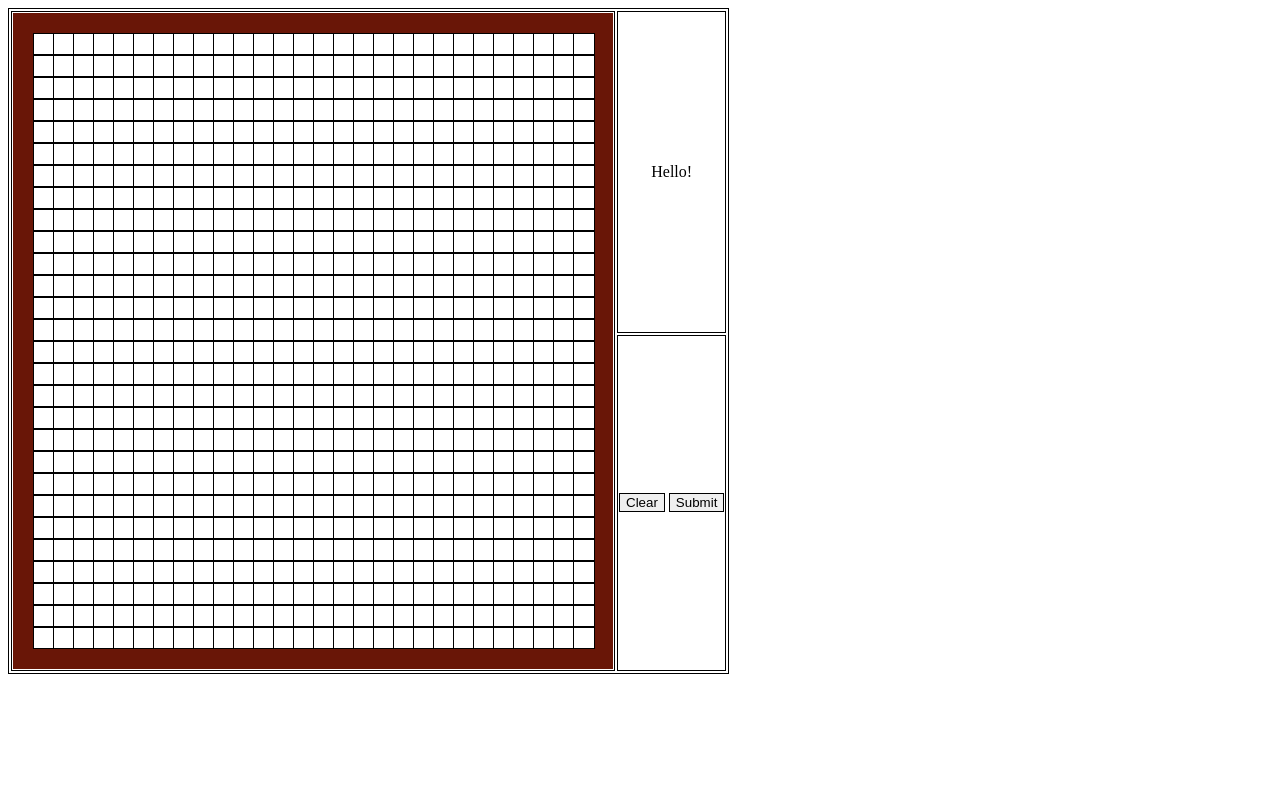
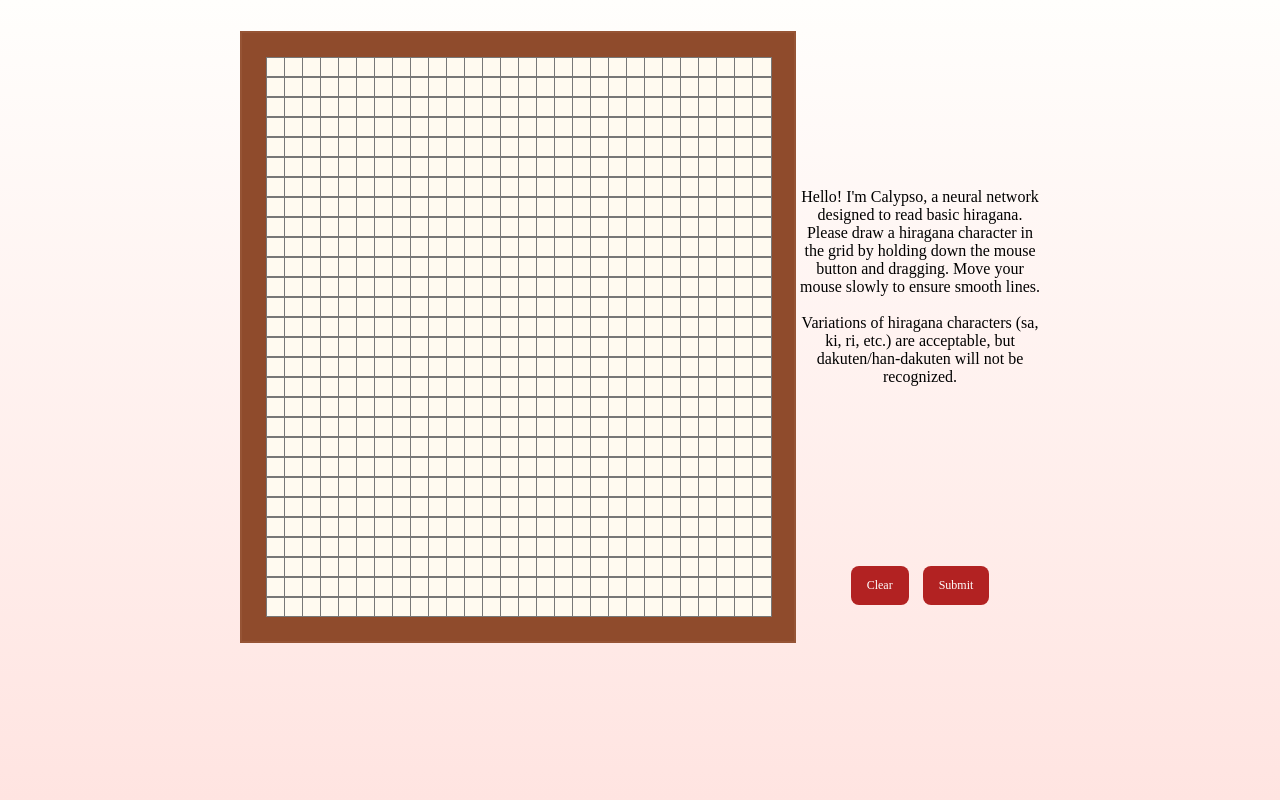
Before and after one commit to furina-jpg/hiragana-reader, a Flask app: page / in a window 1280 px wide. Run offline with Flask 3, Linux system fonts and the light colour scheme.

Commit message:
I THINK IT'S DONE! it's still a little inaccurate and i need to fine-tune it and give it some diversified data, but for the most part, my model is up and running. i don't know if my render server will be able to access param.pth, but if not, whatever. i'll figure it out. epoch.py is a technically unused file here, it's just to initalize and set up the model if param.pth doesn't exist. git push

```diff
--- a/app.py
+++ b/app.py
@@ -1,10 +1,17 @@
+# hey! this is where the most learning happened for me; going into this project, i had no idea
+# how to connect my javascript to my python, let alone even use any of these packages. a lot of youtube,
+# reading docs, asking chatgpt, and banging my head on my computer later, we're here.
+
+# a lot of code is commneted out because it was originally used for writing the training data;
+# you're free to look around if you want
+
 from flask import Flask, request, jsonify, render_template
 from nnmodel import HGCNN
-import torch, torch.nn as nn, torch.nn.functional as func, torch.optim as optim
+import torch, torch.nn as nn, torch.nn.functional as func, torch.optim as optim, os
 
-app = Flask(__name__) # initializes app
+app = Flask(__name__) # initializes app?
 
-# creating the hiragana dictionaries for later
+# creating the input/output hiragana dictionaries for later
 input_dict = {
     'a': 0, 'i': 1, 'u': 2, 'e': 3, 'o': 4,
     'ka': 5, 'ki': 6, 'ku': 7, 'ke': 8, 'ko': 9,
@@ -32,61 +39,54 @@ hiragana_dict = {
 
 # creating an instance of HGCNN
 model = HGCNN()
-# model.load_state_dict(torch.load('param.pth')) # loads the model weights from param.pth - not defined yet
-# model.eval() # only necessary when inferring, not training !!!
-lossfunc = nn.CrossEntropyLoss() # loss function for training, cross entropy loss
-optimizer = optim.SGD(model.parameters(), lr=0.01, momentum=0.9, weight_decay=0.0005) # optimizer for training, stochastic gradient descent
+if os.path.exists('param.pth'):
+    model.load_state_dict(torch.load('param.pth')) # loads the model weights from param.pth
+model.eval() # necessary for inference, not training
+# model.train() # used for training, not inference. enables dropout and normalization
 
-# loads the interface
+# so this is how they load the html/css/js apparently
 @app.route('/')
 def load():
     return render_template('interface.html')
 
-# reading submitted pixel data
+# reading submitted pixel map
 @app.route('/read', methods=['POST'])
 def predict():
     data = request.get_json() # gets the data from the request
     map = data['map']
 
-    # debugging
-    print("Raw map data:", type(data), data)
+    # the below was used for reading the labels
 
-    label = input_dict[data['label'].strip()] # converts user input to an integer label
-    if not label in input_dict.values(): # checks if the label is valid
-        return jsonify({
-            'result': '',
-            'confidence': 0.0,
-            'error': 'Invalid label provided.'
-        })
+    # label = input_dict[data['label'].strip()]
+    # if not label in input_dict.values(): # checks if the label is valid
+    #    return jsonify({
+    #        'result': 'n/a',
+    #        'confidence': 0.00,
+    #        'error': 'Invalid label provided.'
+    #    })
 
-    y = torch.tensor([label], dtype=torch.long)
+    maptensor = torch.tensor(map, dtype=torch.float32).unsqueeze(0).unsqueeze(0) # converts map to a pytorch-readable tensor
 
-    maptensor = torch.tensor(map, dtype=torch.float32).unsqueeze(0).unsqueeze(0)
+    with torch.no_grad(): # stops computer from calculating gradients since backprop isn't happening during inference, saves memory. enabled for inference, not for training
+        output = model(maptensor) # runs my neural network on the input data
+        confidence, prediction = torch.max(func.softmax(output, dim=1), dim=1) # converts output activations to probabilities & thus confidences
+    # note that the above values are tensors & need to be converted to native python ints to be operated on
+    # this is done with <thingy>.item()
 
-    # debugging with render output
-    print("Received label:", label)
-    print("Input shape:", maptensor.shape)
+    # the below was used for writing my maps & labels to a .csv file for training
+    # there was originally a line for saving the state of the model, but i turned it off because
+    # i was writing certain characters more than others and that was creating issues (esp since i was using SGD)
 
-    # with torch.no_grad(): # no need to track gradients for inference, necessary for training !!!
-    output = model(maptensor) # runs the model on the input data
-    loss = lossfunc(output, y)
-    optimizer.zero_grad() # zeroes the gradients before backpropagation
-    loss.backward() # backpropagates the loss
-    optimizer.step() # updates the model weights
-    probs = func.softmax(output, dim=1)  # convert output activations to probabilities
-    confidence, prediction = torch.max(probs, dim=1)
-
-    # saving the model state and training data
-    # torch.save(model.state_dict(), "param.pth") - not defined yet
-    # with open("training_data.csv", "a") as f: - not defined yet
-    #    flat = [str(px) for row in map for px in row]
-    #    f.write(", ".join(flat + [str(label)]) + "\n")
+    # saving the model state, loss, & training data
+    # with open("training_data.csv", "a") as f:
+    #     flat = [str(px) for row in map for px in row]
+    #     f.write(", ".join(flat + [str(label)]) + "\n")
 
     return jsonify({
-        'result': hiragana_dict[prediction],
-        'confidence': float(confidence.item()),
+        'result': hiragana_dict[prediction.item()],
+        'confidence': round(confidence.item()*100, 2),
         'error': ''
-        })
+        }) # sends back the result, a confidence as a percentage, and no error
 
 if __name__ == "__main__":
-    app.run(host="0.0.0.0", port=10000) # runs the app on port 10000
+    app.run(host="0.0.0.0", port=10000) # runs the app on port 10000 or something
--- a/requirements.txt
+++ b/requirements.txt
@@ -1,3 +1,5 @@
 flask
-numpy
 torch
+torch.nn
+torch.nn.functional
+torch.optim
--- a/static/script.js
+++ b/static/script.js
@@ -51,23 +51,26 @@ document.getElementById('submit').addEventListener('click', function(){
     }
     submitmap.push(rowmap);
   }
-  for(var i = 0; i < sidelength*sidelength; i++){
-    document.getElementById('cell' + i).classList.remove('colored');
-  }
+  // for(var i = 0; i < sidelength*sidelength; i++){document.getElementById('cell' + i).classList.remove('colored');}
 
-  let label = prompt('What character did you draw? Please input the roumaji (e.g. "ka" for か):');
+  // the below code was originally used when i was writing the training data
+  // let label = prompt('What character did you draw? Please input the roumaji (e.g. "ka" for か). Note that ふ is stored as hu, and inputting "fu" will return an error.');
 
   document.getElementById('textdisplay').textContent = 'Analyzing...';
   fetch("/read", {
     method: "POST",
     headers: { "Content-Type": "application/json" },
-    body: JSON.stringify({'map': submitmap, 'label': label})
+    body: JSON.stringify({'map': submitmap}) // , 'label': label. originally related to the above prompt line for labeling drawings
   })
   .then(response => response.json())
   .then(data => {
-    document.getElementById('textdisplay').textContent = 'HiraganaReader thinks your drawing was most likely ' + data.result.toString() + ' with confidence ' + (data.confidence*100).toString() + '%';
+    if(!data.error) {
+      document.getElementById('textdisplay').textContent = 'I think you drew ' + data.result.toString() + '!\n(' + (data.confidence).toString() + '% confidence).';
+    } else {
+      document.getElementById('textdisplay').textContent = 'An error occured: ' + data.error + '. Please try again.';
+    }
   })
   .catch(error => {
-    document.getElementById('textdisplay').textContent = 'An error occurred. Please try again.';
+    document.getElementById('textdisplay').textContent = 'An error occurred: Please try again.';
   })
 });
--- a/static/style.css
+++ b/static/style.css
@@ -1,32 +1,55 @@
-    table, tr, td {
-      border: 1px solid black;
+html, body {
+  font-family: 'Noto Serif JP', serif;
+  background: linear-gradient(#fffefc, #ffe4e1);
+  overflow: hidden;
+  height: 100%;
+  margin: 0;
 }
 
-    td {
+table, tr, td {
+  margin: 28px auto;
+  border: none;
   text-align: center;
 }
 
 button {
-      border: 1px solid black;
+  font-family: 'Noto Serif JP', serif;
+  margin: 5px;
+  padding: 12px 16px;
+  font-size: 12px;
+  border-radius: 8px;
+  border: none;
+  background-color: #b22222;
+  color: white;
+  cursor: pointer;
+}
+
+button:hover {
+  background-color: #8b0000;
 }
 
 #drawboard {
   display: grid;
-      grid-template-columns: repeat(28, 20px);
-      padding: 20px;
+  grid-template-columns: repeat(28, 18px);
+  padding: 24px;
   width: max-content;
-      background-color: #691607;
+  background-color: #8f4b2c;
+  border: 2px solid #965435;
 }
 
+#textdisplay {
+  white-space: pre-line;
+  font-size: 16px;
+  width: 240px;
+}
+
+
 .cell {
-      border: 1px solid black;
-      width: 20px;
-      height: 20px;
-      text-align: center;
+  border: 1px solid #777;
+  width: 18px;
+  height: 18px;
   margin: 0px;
-      background-color: white;
-      color: white;
-      text-align: right;
+  background-color: #fffaf0;
 }
 
 .colored {
--- a/templates/interface.html
+++ b/templates/interface.html
@@ -1,7 +1,9 @@
 <!DOCTYPE html>
 <html>
 <head>
+  <meta charset="UTF-8">
   <link rel="stylesheet" type="text/css" href="/static/style.css">
+  <link href="https://fonts.googleapis.com/css2?family=Noto+Serif+JP&display=swap" rel="stylesheet">
 </head>
 <body>
   <table id='ui'>
@@ -10,7 +12,7 @@
         <div id='drawboard'></div>
       </td>
       <td id='textdisplay'>
-        Hello!<br>
+        Hello! I'm Calypso, a neural network designed to read basic hiragana.<br>Please draw a hiragana character in the grid by holding down the mouse button and dragging. Move your mouse slowly to ensure smooth lines.<br><br>Variations of hiragana characters (sa, ki, ri, etc.) are acceptable, but dakuten/han-dakuten will not be recognized.
       </td>
     </tr>
     <tr>
```
Also changed, not shown: epoch.py (added, +59 -0 lines), nnmodel.py (+5 -5 lines), README.md, training_data.csv (added), 1 other file. Lines whose indentation alone changed are shown as unchanged.
